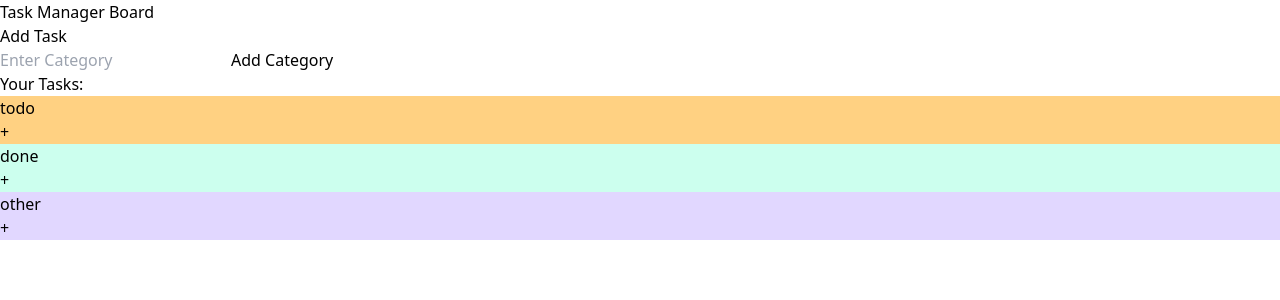
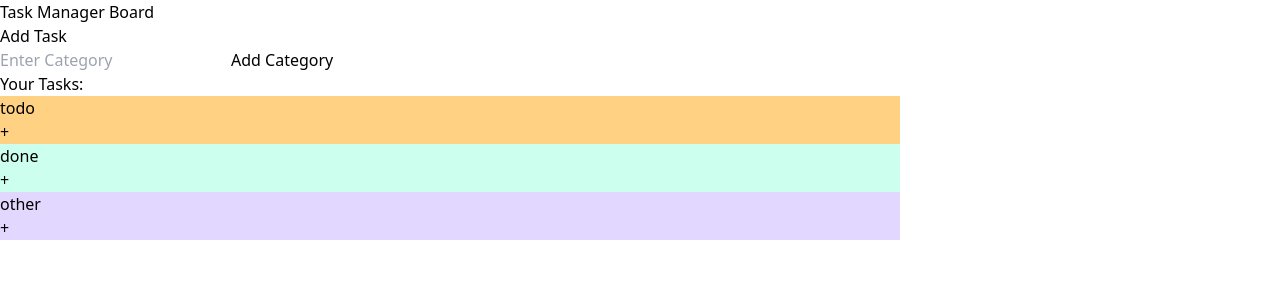
Before and after one commit to MohitX2/taskManager, a React (Vite) app: page /dashboard in a window 1280 px wide. Shown: the top 300 px of the page. Built offline with nearby package versions, Linux system fonts and the light colour scheme.

Commit message:
1st virtualisation !! succes full

```diff
--- a/src/components/TaskForm.jsx
+++ b/src/components/TaskForm.jsx
@@ -16,13 +16,16 @@ const TaskForm = () => {
   const [isOpenModal, setIsOpenModal] = useState(false);
   const [buttonType, setButtonType] = useState("");
 
+
   const [containerWidth, setContainerWidth] = useState();
-  const [percentage, setPercentage] = useState(0);
+
   const [scrollableWidth, setScrollableWidth] = useState(0);
-  const itemWidth = 200;
-  const [indices, setIndices] = useState([0,10])
-   const visibleList=typeList.slice()
+  const items = 5;
+  const itemswidth=300
+  const [indices, setIndices] = useState([0,items])
+  const visibleList=typeList.slice(indices[0],indices[1])
   const divRef = useRef(null);
+
 
   useEffect(() => {
     const updateWindowWidth = () => {
@@ -71,15 +74,15 @@ const TaskForm = () => {
   };
 
   const handleScroll = (e) => {
-    const scrollLeft = e.target.scrollLeft;
-    const visiblePart = scrollableWidth - containerWidth;
-    const perc = (scrollLeft / visiblePart) * 100;
-    setPercentage(perc);
+    const {scrollLeft} = e.target;
+    console.log(scrollLeft)
+     const newStartIndex = Math.floor(scrollLeft / itemswidth);
+     const newEndIndex = newStartIndex + Math.floor(containerWidth/itemswidth)
+    // const visiblePart = scrollableWidth - containerWidth;
+    // const perc = (scrollLeft / visiblePart) * 100;
+    // setPercentage(perc);
+    setIndices([newStartIndex,newEndIndex])
 
-
-    if (perc > 90) {
-      setIndices([10,visibleList.length]);
-    }
   };
   const renderForm = () => (
     <form
@@ -132,14 +135,20 @@ const TaskForm = () => {
         <h2 className="text-2xl font-bold text-gray-800 mb-4">Your Tasks:</h2>
         <div
           ref={divRef}
-          className="overflow-x-auto bg-red-300 flex gap-4 pb-4 px-2"
+          className="Container overflow-x-auto bg-red-300  pb-4 px-2"
+
           onScroll={handleScroll}
-        >
-          {visibleList.map((type) => (
-            <div
+
+        ><div className=" bigWindow relative "
+        style={{ width:itemswidth*typeList.length,
+        height: "400px"}}>
+          {visibleList.map((type,index) => {
+            return <div
               key={type.color}
-              className={`${type.title} min-w-[300px] max-w-[300px] min-h-[400px] bg-opacity-90 p-5 rounded-lg shadow-md`}
-              style={{ backgroundColor: type.color }}
+              className={`${type.title+" child"} h-[400px] absolute min-w-[300px] max-w-[300px] bg-opacity-90 p-5 rounded-lg shadow-md`}
+              style={{ backgroundColor: type.color ,
+                        left: `${(indices[0] + index) * itemswidth}px`,}
+                        }
             >
               <div className="flex justify-between items-center mb-2">
                 <p className="font-bold uppercase text-lg">{type.title}</p>
@@ -156,14 +165,16 @@ const TaskForm = () => {
               </div>
               <Task type={type} />
             </div>
-          ))}
+          })}
+          </div>
         </div>
       </div>
     </div>
   );
 
-  console.log("scrollWidth:", scrollableWidth);
-  console.log("Scroll %:", percentage);
+  console.log(visibleList,"scrollWidth:", scrollableWidth);
+
+
 
   return (
     <div>
```
